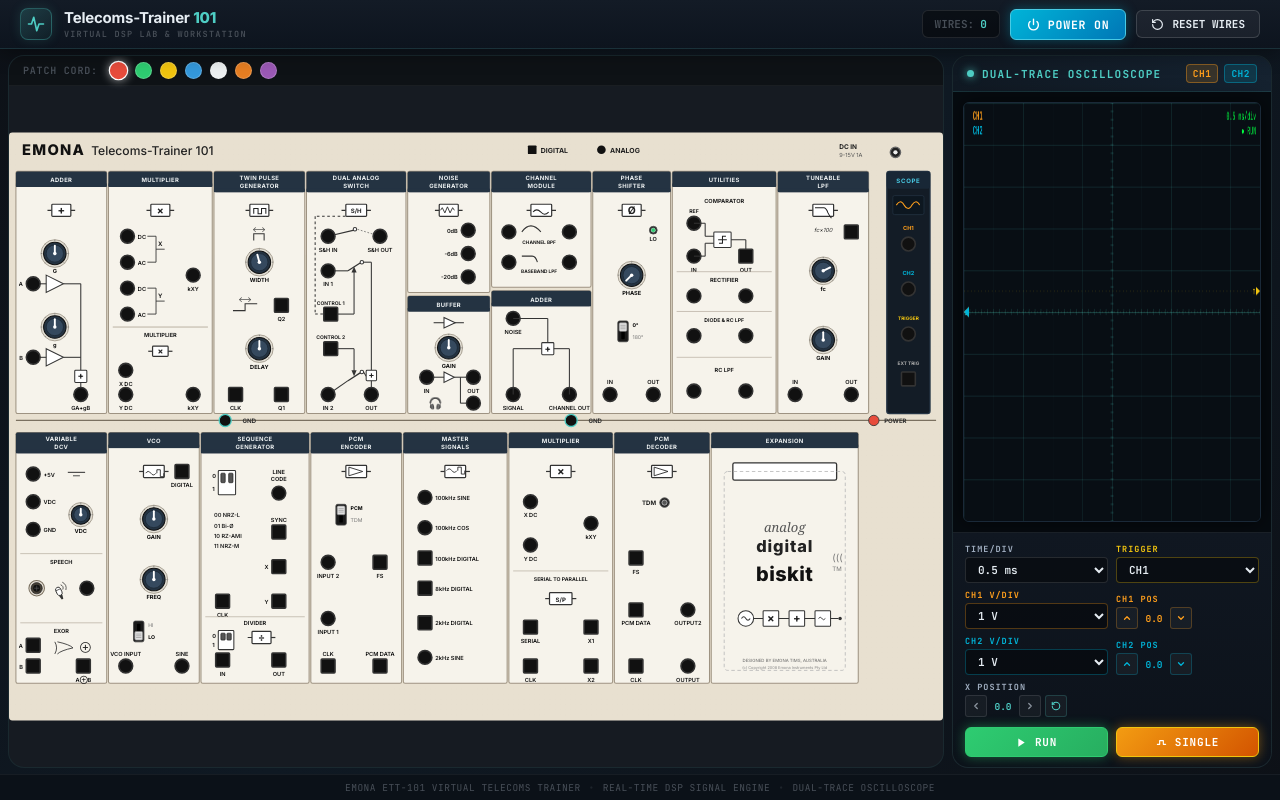
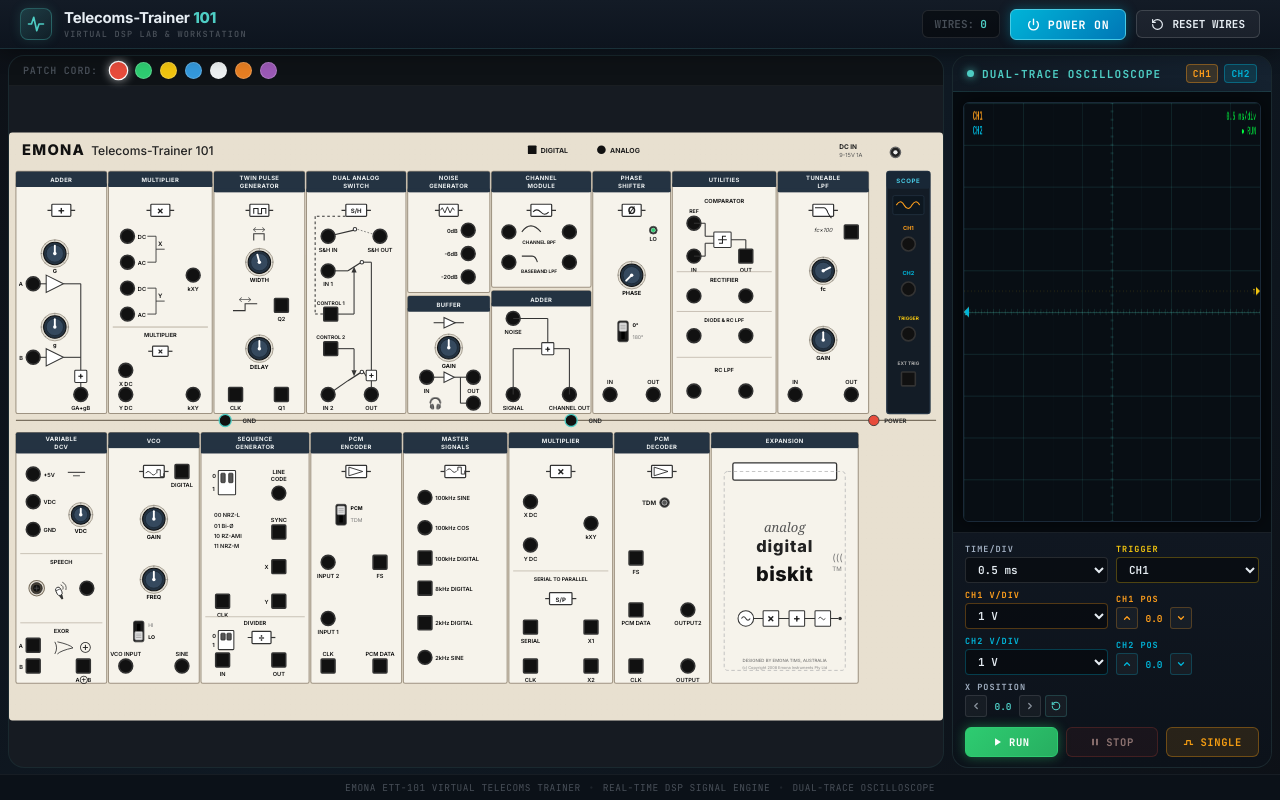
Before and after one commit to omaralaa7/telecoms-trainer-simulator-omarator, a React (Vite) app in the folder telecoms-app/: page / in a window 1280 px wide. Built offline with nearby package versions, Linux system fonts and the light colour scheme.

Commit message:
Option 1: Dedicated RUN (always runs) and STOP (always stops) buttons with illuminated active states

```diff
--- a/telecoms-app/src/App.css
+++ b/telecoms-app/src/App.css
@@ -670,68 +670,92 @@
   color: var(--text-primary);
 }
 
-/* ─── Scope Action Buttons (RUN/STOP & SINGLE) ─── */
+/* ─── Scope Action Buttons (Dedicated RUN, STOP, SINGLE) ─── */
 .scope-action-btn {
   flex: 1;
   display: inline-flex;
   align-items: center;
   justify-content: center;
-  gap: 8px;
-  padding: 7px 12px;
+  gap: 6px;
+  padding: 7px 8px;
   border-radius: var(--radius-sm);
   font-family: 'JetBrains Mono', monospace;
-  font-size: 11px;
+  font-size: 10.5px;
   font-weight: 800;
   cursor: pointer;
   border: 1px solid;
   transition: all var(--transition-fast);
-  letter-spacing: 0.8px;
-  box-shadow: 0 2px 8px rgba(0, 0, 0, 0.3);
+  letter-spacing: 0.6px;
 }
 
 .scope-action-btn svg {
   flex-shrink: 0;
 }
 
-/* RUN State (Emerald Green) */
-.scope-btn-running {
+/* Active RUN button (Illuminated Green) */
+.btn-run-active {
   background: linear-gradient(135deg, #2ecc71, #27ae60);
   color: #ffffff;
   border-color: #2ecc71;
   box-shadow: 0 0 12px rgba(46, 204, 113, 0.45);
 }
 
-.scope-btn-running:hover {
+.btn-run-active:hover {
   background: linear-gradient(135deg, #40d47e, #2ecc71);
   box-shadow: 0 0 16px rgba(46, 204, 113, 0.65);
-  transform: translateY(-1px);
 }
 
-/* STOP State (Crimson Red) */
-.scope-btn-stopped {
+/* Inactive RUN button (Dimmed) */
+.btn-run-inactive {
+  background: rgba(46, 204, 113, 0.06);
+  color: #728c7d;
+  border-color: rgba(46, 204, 113, 0.2);
+}
+
+.btn-run-inactive:hover {
+  background: rgba(46, 204, 113, 0.15);
+  color: #2ecc71;
+  border-color: rgba(46, 204, 113, 0.4);
+}
+
+/* Active STOP button (Illuminated Red) */
+.btn-stop-active {
   background: linear-gradient(135deg, #e74c3c, #c0392b);
   color: #ffffff;
   border-color: #ff6b6b;
   box-shadow: 0 0 12px rgba(231, 76, 60, 0.45);
 }
 
-.scope-btn-stopped:hover {
+.btn-stop-active:hover {
   background: linear-gradient(135deg, #ff6b6b, #e74c3c);
   box-shadow: 0 0 16px rgba(231, 76, 60, 0.65);
-  transform: translateY(-1px);
 }
 
-/* SINGLE Button (Amber) */
-.scope-btn-single {
+/* Inactive STOP button (Dimmed) */
+.btn-stop-inactive {
+  background: rgba(231, 76, 60, 0.06);
+  color: #8c7270;
+  border-color: rgba(231, 76, 60, 0.2);
+}
+
+.btn-stop-inactive:hover {
+  background: rgba(231, 76, 60, 0.15);
+  color: #ff6b6b;
+  border-color: rgba(231, 76, 60, 0.4);
+}
+
+/* SINGLE button (Amber) */
+.btn-single {
+  background: rgba(243, 156, 18, 0.12);
+  color: #f39c12;
+  border-color: rgba(243, 156, 18, 0.35);
+}
+
+.btn-single:hover {
   background: linear-gradient(135deg, #f39c12, #d35400);
   color: #ffffff;
   border-color: #f1c40f;
-  box-shadow: 0 0 12px rgba(243, 156, 18, 0.45);
-}
-
-.scope-btn-single:hover {
-  background: linear-gradient(135deg, #f1c40f, #f39c12);
-  box-shadow: 0 0 16px rgba(243, 156, 18, 0.65);
+  box-shadow: 0 0 12px rgba(243, 156, 18, 0.5);
   transform: translateY(-1px);
 }
 
--- a/telecoms-app/src/components/Oscilloscope/ScopeControls.tsx
+++ b/telecoms-app/src/components/Oscilloscope/ScopeControls.tsx
@@ -128,38 +128,38 @@
         </div>
       </div>
 
-      {/* Row 5: 2 Buttons — [RUN/STOP Toggle] and [SINGLE] */}
+      {/* Row 5: Dedicated RUN, STOP, SINGLE Buttons */}
       <div className="scope-controls-row scope-btn-row">
         <button
-          className={`scope-action-btn ${scopeSettings.running ? "scope-btn-running" : "scope-btn-stopped"}`}
-          onClick={() => setScopeSettings({ running: !scopeSettings.running })}
-          title={scopeSettings.running ? "Click to stop / freeze waveform" : "Click to resume live sweep"}
+          className={`scope-action-btn ${scopeSettings.running ? "btn-run-active" : "btn-run-inactive"}`}
+          onClick={() => setScopeSettings({ running: true })}
+          title="Start continuous live sweep"
         >
-          {scopeSettings.running ? (
-            <>
-              <svg width="11" height="11" viewBox="0 0 24 24" fill="currentColor">
+          <svg width="10" height="10" viewBox="0 0 24 24" fill="currentColor">
             <polygon points="5 3 19 12 5 21 5 3" />
           </svg>
           <span>RUN</span>
-            </>
-          ) : (
-            <>
-              <svg width="11" height="11" viewBox="0 0 24 24" fill="currentColor">
+        </button>
+
+        <button
+          className={`scope-action-btn ${!scopeSettings.running ? "btn-stop-active" : "btn-stop-inactive"}`}
+          onClick={() => setScopeSettings({ running: false })}
+          title="Freeze / Stop waveform sweep"
+        >
+          <svg width="10" height="10" viewBox="0 0 24 24" fill="currentColor">
             <rect x="5" y="4" width="4.5" height="16" rx="1" />
             <rect x="14.5" y="4" width="4.5" height="16" rx="1" />
           </svg>
           <span>STOP</span>
-            </>
-          )}
         </button>
 
         <button
-          className="scope-action-btn scope-btn-single"
+          className="scope-action-btn btn-single"
           onClick={() => {
             setScopeSettings({ running: true });
             setTimeout(() => setScopeSettings({ running: false }), 50);
           }}
-          title="Capture single waveform sweep"
+          title="Capture single waveform sweep and freeze"
         >
           <svg width="11" height="11" viewBox="0 0 24 24" fill="none" stroke="currentColor" strokeWidth="2.5" strokeLinecap="round" strokeLinejoin="round">
             <path d="M3 16h5v-8h8v8h5" />
```
Lines whose indentation alone changed are shown as unchanged.
